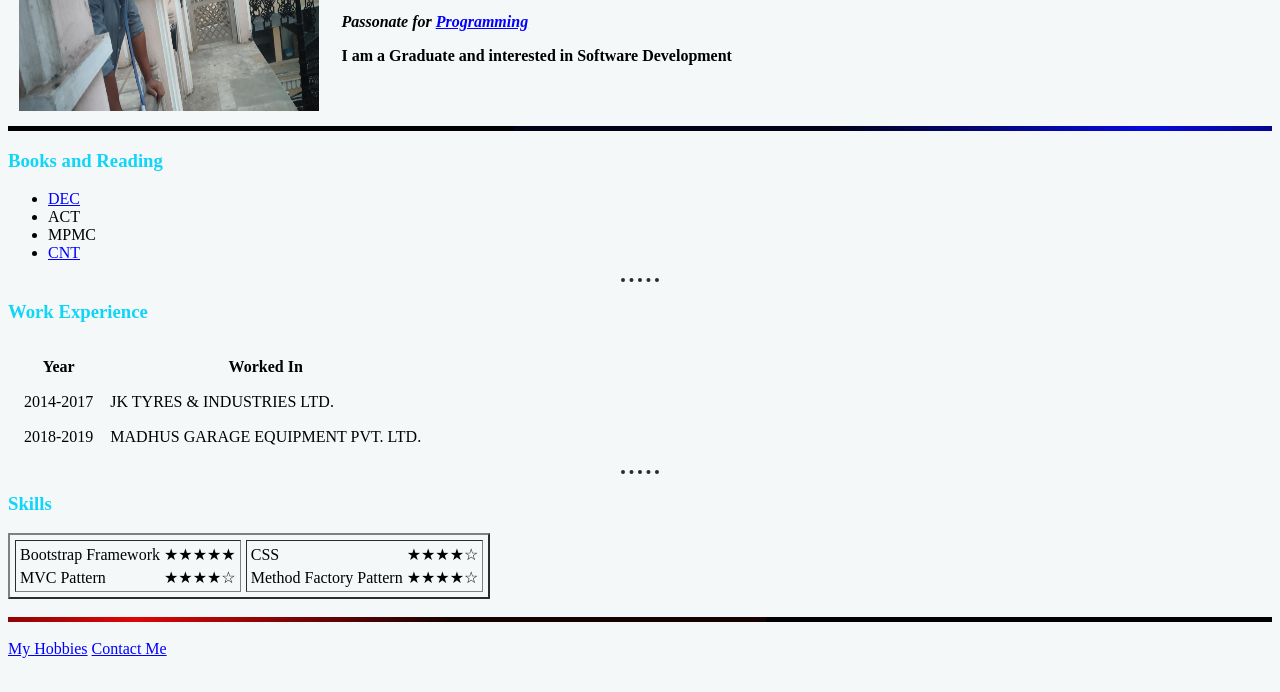
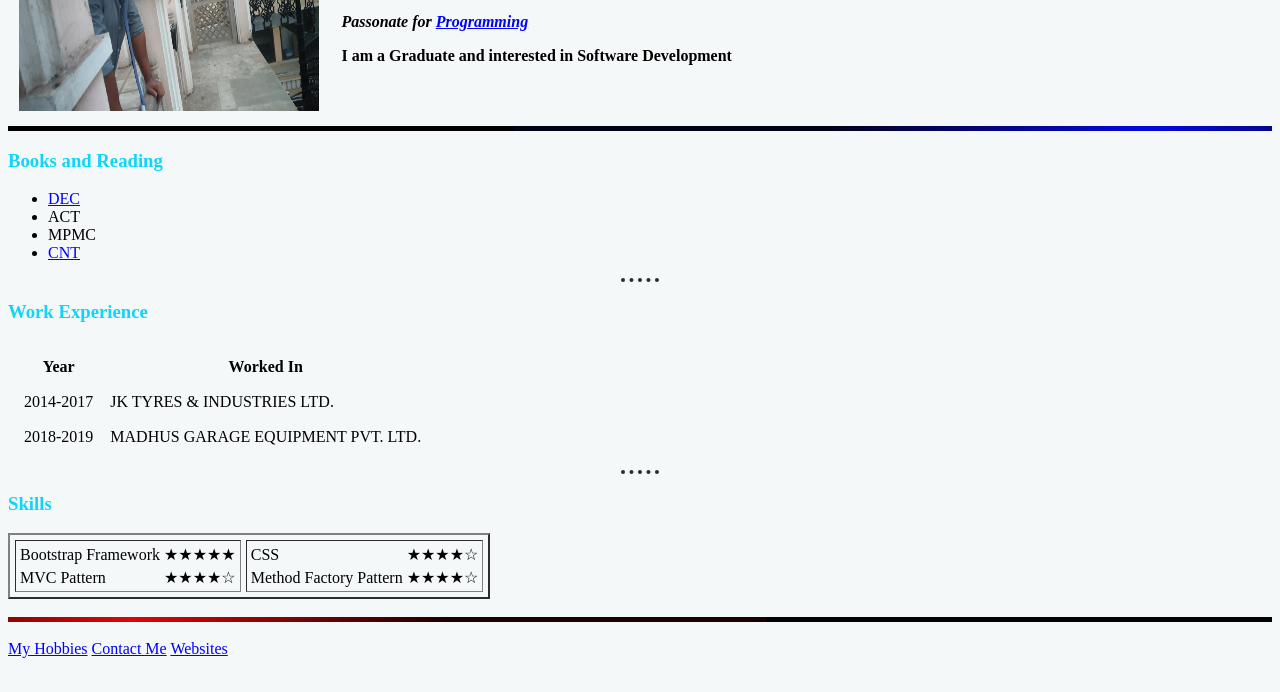
Before and after one commit to bapunii/website, a plain HTML site: page index.html in a window 1280 px wide. Shown: the part 108-800 px from the top of the page. Drawn offline with Linux system fonts and the light colour scheme.

Commit message:
Update index.html

```diff
--- a/index.html
+++ b/index.html
@@ -91,6 +91,6 @@
         <br>
         <a href="hobbies.html">My Hobbies</a>
         <a href="contact_me.html">Contact Me</a>
-
+        <a href="https://bapuetc.github.io/second-project/websites.html">Websites</a>
     </body>
 </html>
```
